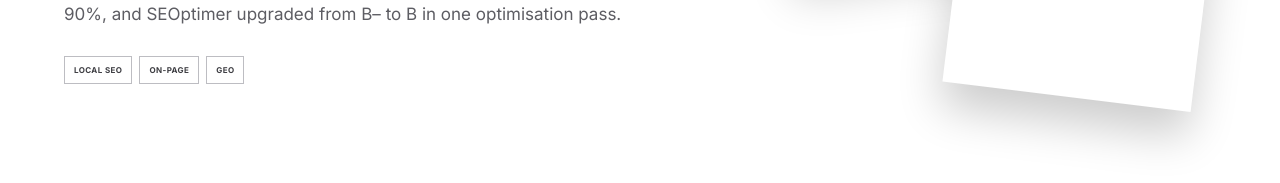
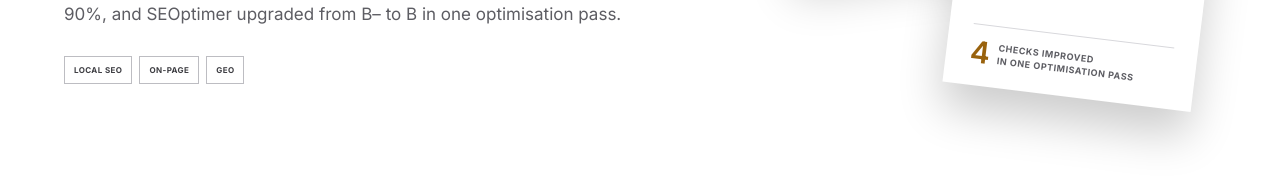
Before and after one commit to puterabuana/SEO-Putera, a website: page case-study/fernwood/index.html in a window 1280 px wide. Shown: the part 617-800 px from the top of the page. Drawn offline with Linux system fonts and the light colour scheme.

Commit message:
Add score summary footer to Fernwood case study

```diff
--- a/case-study/fernwood/index.html
+++ b/case-study/fernwood/index.html
@@ -227,6 +227,33 @@
         white-space: nowrap;
       }
 
+      .score-summary-footer {
+        margin-top: auto;
+        padding-top: 14px;
+        display: flex;
+        align-items: center;
+        gap: 10px;
+        border-top: 1px solid var(--soft-line);
+      }
+
+      .score-white.score-summary .score-summary-footer strong {
+        color: var(--blue);
+        font-size: 30px;
+        font-weight: 600;
+        line-height: 0.9;
+        letter-spacing: -0.08em;
+      }
+
+      .score-summary-footer p {
+        margin: 0;
+        color: var(--muted);
+        font-size: 9px;
+        font-weight: 700;
+        line-height: 1.35;
+        letter-spacing: 0.06em;
+        text-transform: uppercase;
+      }
+
       .score-summary-value b { color: var(--blue); }
       .score-summary-value small { color: #007d40; font-size: 9px; font-weight: 700; letter-spacing: 0; }
 
@@ -242,6 +269,9 @@
         .score-white.score-summary { padding: 18px; }
         .score-summary-row { font-size: 10px; gap: 6px; }
         .score-white.score-summary strong { font-size: 12px; }
+        .score-summary-footer { padding-top: 10px; }
+        .score-white.score-summary .score-summary-footer strong { font-size: 24px; }
+        .score-summary-footer p { font-size: 7px; }
         .comparison-table { min-width: 620px; margin-top: 0; }
       }
 
@@ -299,6 +329,7 @@
                     <strong>87 → <span style="color:var(--blue);">88</span> <small style="color:#007d40;font-size:10px;font-weight:700;">+1</small></strong>
                   </div>
                 </div>
+                <div class="score-summary-footer"><strong>4</strong><p>checks improved<br>in one optimisation pass</p></div>
               </div>
             </div>
           </div>
```
Also changed, not shown: outputs/seo-putera-fernwood-desktop.png, outputs/seo-putera-fernwood-mobile.png.
